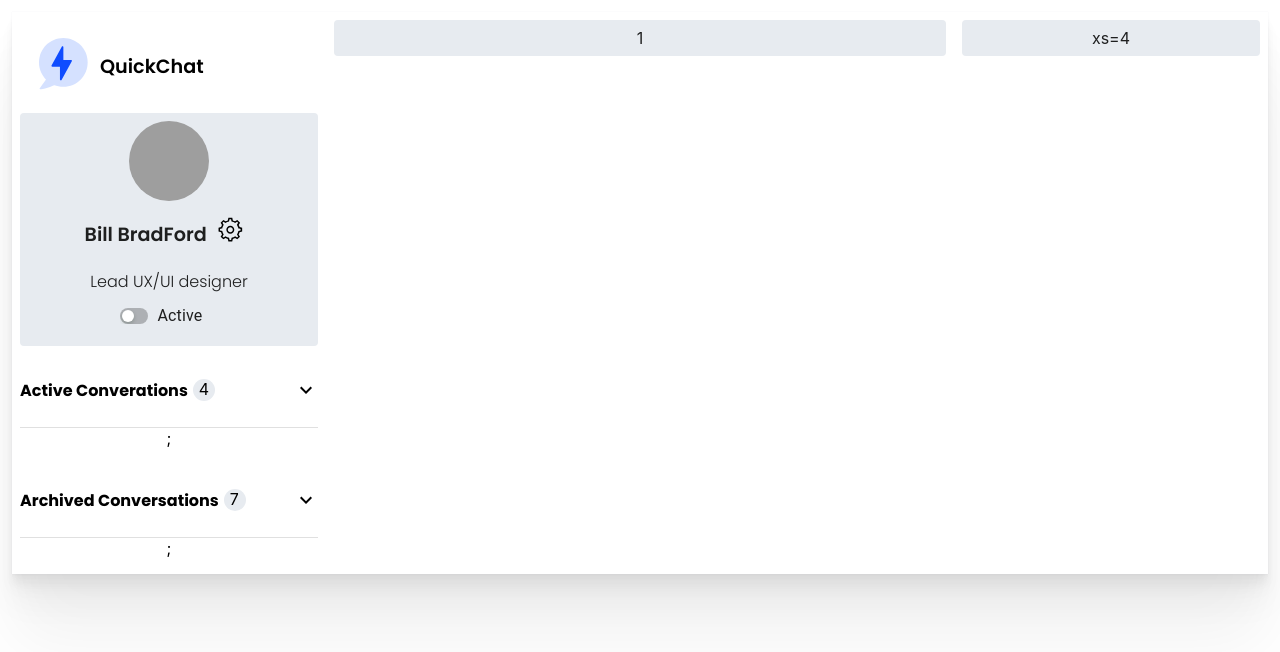
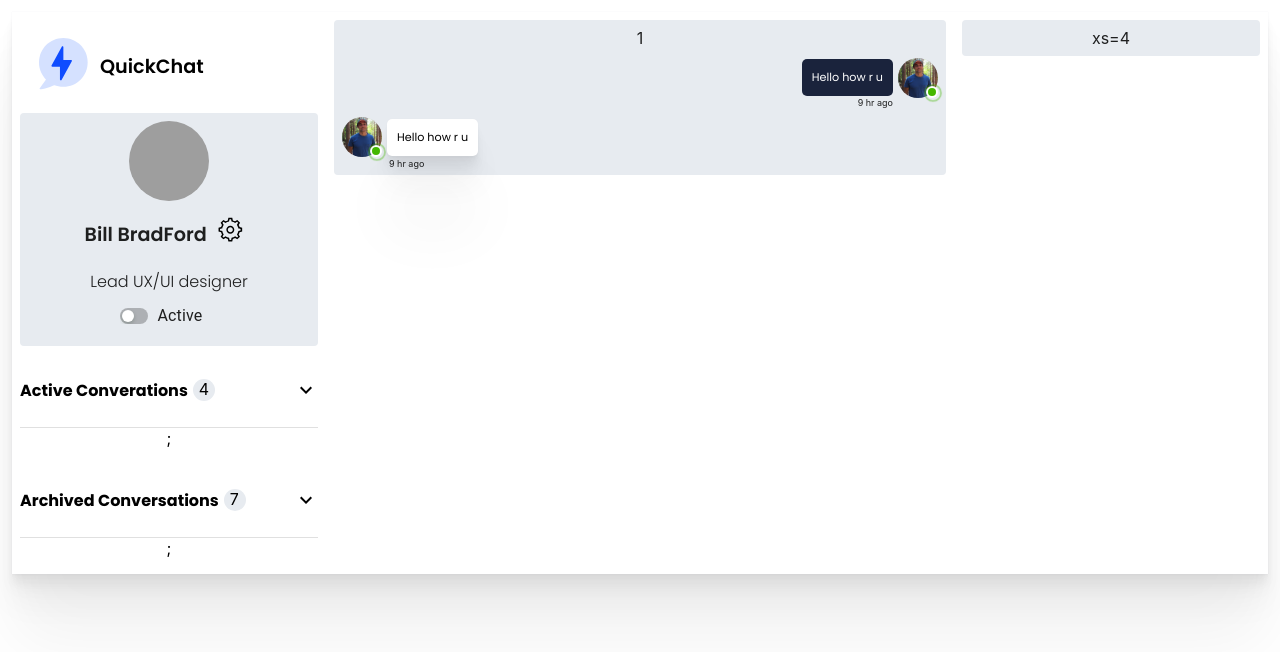
Before and after one commit to mcdhage98/chat-app, a React (Create React App) app: page / in a window 1280 px wide. Shown: the top 652 px of the page. Built offline with nearby package versions, Linux system fonts and the light colour scheme; grey boxes are pictures that could not be loaded.

Commit message:
added chat window

```diff
--- /dev/null
+++ b/src/Components/ActiveConversationListItem/ActiveConversationListItem.css
@@ -0,0 +1,13 @@
+.listMenu{
+	font-family: Poppins, serif;
+	font-weight:bold;
+}
+
+.listPerson{
+	font-family: Poppins,serif;
+	font-weight: 500;
+}
+
+.customCollapsibleList .MuiButtonBase-root.MuiListItemButton-root.Mui-selected{
+	background-color: #e7ebf0;
+}
--- /dev/null
+++ b/src/Components/ActiveConversationListItem/ActiveConversationListItem.js
@@ -0,0 +1,92 @@
+import React, { useState,useContext } from "react";
+import ListSubheader from "@mui/material/ListSubheader";
+import List from "@mui/material/List";
+import ListItemButton from "@mui/material/ListItemButton";
+import ListItemIcon from "@mui/material/ListItemIcon";
+import ListItemText from "@mui/material/ListItemText";
+import ListItem from "@mui/material/ListItem";
+import Collapse from "@mui/material/Collapse";
+import ExpandLess from "@mui/icons-material/ExpandLess";
+import ExpandMore from "@mui/icons-material/ExpandMore";
+import { Box, Divider } from "@mui/material";
+import NumberBadge from "../NumberBadge/NumberBadge";
+import { Avatar } from "@mui/material";
+import Avatars from "../../assets/Images";
+import "./ActiveConversationListItem.css";
+
+import { ChatWindowContext, changeAction } from "../../Context/ChatWindowContext";
+
+
+const CustomizedListItem = ({ list:argList, heading, totalNotifications }) => {
+  const [open, setOpen] = useState(false);
+  const [list,setList] = useState(argList);
+  const handleClick = () => {
+    setOpen(!open);
+  };
+
+  const {chatWindowDispatch } = useContext(ChatWindowContext);
+
+  const setListClickHandler = (id)=>{
+		let newList = list.map((person)=>{
+			if(person.id == id) person.selected=true;
+			else person.selected = false;
+			return person;
+		})
+		setList(newList)
+		chatWindowDispatch(changeAction(id));
+  }
+
+  return (
+    <div className="customCollapsibleList">
+      <ListItemButton
+        sx={{ display: "flex", justifyContent: "space-between" }}
+        disableGutters={true}
+        onClick={handleClick}
+      >
+        <Box
+          sx={{
+            display: "flex",
+            justifyContent: "flex-start",
+            alignItems: "center",
+          }}
+        >
+          <p className="listMenu">{heading}</p>
+          <NumberBadge notifications={totalNotifications} />
+        </Box>
+
+        {open ? <ExpandLess /> : <ExpandMore />}
+      </ListItemButton>
+      <Collapse in={open} timeout="auto" unmountOnExit>
+        <List component="li" disablePadding>
+          {list.map((person) => {
+            return (
+              <ListItemButton
+                key={person.id}
+                sx={{ display: "flex", justifyContent: "space-between" }}
+				selected={person.selected}
+				onClick ={()=> setListClickHandler(person.id)}
+              >
+                <Box  sx={{ display: "flex", justifyContent: "flex-start" }}>
+                  <ListItemIcon>
+                    <Avatar
+                      alt={person.name}
+                      src={Avatars[`Avatar${person.id}`]}
+                      sx={{ width: 50, height: 50 }}
+                    />
+                  </ListItemIcon>
+                  <p className="listPerson" key={person.id}>
+                    {person.name}
+                  </p>
+                </Box>
+                <NumberBadge notifications={person.notifications} active/>
+              </ListItemButton>
+            );
+          })}
+        </List>
+      </Collapse>
+      <Divider />
+    </div>
+  );
+};
+
+export default CustomizedListItem;
--- a/src/Components/ActiveConversationsList/ActiveConversationsList.js
+++ b/src/Components/ActiveConversationsList/ActiveConversationsList.js
@@ -1,7 +1,8 @@
 import React, { useState } from "react";
 import List from "@mui/material/List";
 import "./ActiveConversationsList.css";
-import CustomizedListItem from "../CustomizedListItem/CustomizedListItem"
+import CustomizedListItem from "../CustomizedListItem/CustomizedListItem";
+import ActiveConversationListItem from "../ActiveConversationListItem/ActiveConversationListItem";
 
 
 
@@ -45,7 +46,7 @@ export default function ChatList() {
   return (
     <div>
       <List component="nav" aria-labelledby="nested-list-subheader">
-          <CustomizedListItem list={chatPersons} totalNotifications={4} heading="Active Converations"/>;
+          <ActiveConversationListItem list={chatPersons} totalNotifications={4} heading="Active Converations"/>;
       </List>
     </div>
   );
--- a/src/Components/ChatWindow/ChatWindow.js
+++ b/src/Components/ChatWindow/ChatWindow.js
@@ -1,12 +1,17 @@
 import React,{useContext} from 'react';
 import Card from '../Card';
 import { ChatWindowContext } from '../../Context/ChatWindowContext';
+import SenderChatTile from '../SenderChatTile/SenderChatTile';
+import ReceiverChatTile from '../ReceiverChatTile/ReceiverChatTile';
 
 export default function ChatWindow(){
 	const {chatWindowState} =  useContext(ChatWindowContext);
 	return(
 		<div>
-		<Card>{chatWindowState.chatWindowNumber}</Card>
+		<Card>{chatWindowState.chatWindowNumber}
+		<SenderChatTile/>
+		<ReceiverChatTile/>
+		</Card>
 		</div>
 	)
 }
--- /dev/null
+++ b/src/Components/OnlineAvatarBadge/OnlineAvatarBadge.css
@@ -0,0 +1,4 @@
+/* span.MuiBadge-badge.MuiBadge-dot{
+	bottom:10px;
+	right:10px;
+} */
--- /dev/null
+++ b/src/Components/OnlineAvatarBadge/OnlineAvatarBadge.js
@@ -0,0 +1,52 @@
+import * as React from 'react';
+import { styled } from '@mui/material/styles';
+import Badge from '@mui/material/Badge';
+import Avatar from '@mui/material/Avatar';
+import Stack from '@mui/material/Stack';
+import Avatar1 from "../../assets/Images/Avatar1.jpg";
+import './OnlineAvatarBadge.css'
+
+const StyledBadge = styled(Badge)(({ theme }) => ({
+  '& .MuiBadge-badge': {
+    backgroundColor: '#44b700',
+    color: '#44b700',
+    boxShadow: `0 0 0 2px ${theme.palette.background.paper}`,
+    '&::after': {
+      position: 'absolute',
+      top: 0,
+      left: 0,
+      width: '100%',
+      height: '100%',
+      borderRadius: '50%',
+      animation: 'ripple 1.2s infinite ease-in-out',
+      border: '1px solid currentColor',
+      content: '""',
+    },
+  },
+  '@keyframes ripple': {
+    '0%': {
+      transform: 'scale(.8)',
+      opacity: 1,
+    },
+    '100%': {
+      transform: 'scale(2.4)',
+      opacity: 0,
+    },
+  },
+}));
+
+
+export default function BadgeAvatars() {
+  return (
+    <Stack direction="row" spacing={2}>
+      <StyledBadge
+        overlap="circular"
+        anchorOrigin={{ vertical: 'bottom', horizontal: 'right' }}
+        variant="dot"
+      >
+        <Avatar alt="Remy Sharp" src={Avatar1} sx={{ width: 40, height: 40 }}/>
+      </StyledBadge>
+
+    </Stack>
+  );
+}
--- /dev/null
+++ b/src/Components/ReceiverChatTile/ReceiverChatTile.css
@@ -0,0 +1,24 @@
+.receiverChatTile{
+	display: flex;
+	justify-content: flex-start;
+	align-items: center;
+	position:relative;
+}
+
+.receiverChatText{
+	border-radius: 5px;
+	background-color: white;
+	color: black;
+	font-family: Poppins, serif;
+	padding:10px;
+	margin-left: 5px;
+	font-size:0.7rem;
+	box-shadow:  0 0 1px rgb(53 72 91 / 7%), 0 2px 2px rgb(0 0 0 / 1%), 0 4px 4px rgb(0 0 0 / 2%), 0 10px 8px rgb(0 0 0 / 3%), 0 15px 15px rgb(0 0 0 / 3%), 0 30px 30px rgb(0 0 0 / 4%), 0 70px 65px rgb(0 0 0 / 5%)
+}
+
+.receiverChatDate{
+	position:absolute;
+	top:42px;
+	left:47px;
+	font-size: xx-small;
+}
--- /dev/null
+++ b/src/Components/ReceiverChatTile/ReceiverChatTile.js
@@ -0,0 +1,19 @@
+import React from 'react';
+import OnlineAvatarBadge from '../OnlineAvatarBadge/OnlineAvatarBadge';
+import './ReceiverChatTile.css';
+
+export default function ReceiverChatTile(){
+	return(
+		<div>
+		<div className="receiverChatTile">
+		<OnlineAvatarBadge/>
+			<p className="receiverChatText">
+				Hello how r u
+			</p>
+			<p className="receiverChatDate">9 hr ago</p>
+
+
+		</div>
+		</div>
+	)
+}
--- /dev/null
+++ b/src/Components/SenderChatTile/SenderChatTile.css
@@ -0,0 +1,23 @@
+.senderChatTile{
+	display: flex;
+	justify-content: flex-end;
+	align-items: center;
+	position:relative;
+}
+
+.senderChatText{
+	border-radius: 5px;
+	background-color: #1a233c;
+	color: white;
+	font-family: Poppins, serif;
+	padding:10px;
+	margin-right: 5px;
+	font-size:0.7rem;
+}
+
+.senderChatDate{
+	position:absolute;
+	top:40px;
+	right:45px;
+	font-size: xx-small;
+}
--- /dev/null
+++ b/src/Components/SenderChatTile/SenderChatTile.js
@@ -0,0 +1,18 @@
+import React from 'react';
+import OnlineAvatarBadge from '../OnlineAvatarBadge/OnlineAvatarBadge';
+import './SenderChatTile.css';
+
+export default function SenderChatTile(){
+	return(
+		<div>
+		<div className="senderChatTile">
+			<p className="senderChatText">
+				Hello how r u
+			</p>
+			<p className="senderChatDate">9 hr ago</p>
+			<OnlineAvatarBadge/>
+
+		</div>
+		</div>
+	)
+}
--- a/src/Context/ChatWindowContext.js
+++ b/src/Context/ChatWindowContext.js
@@ -10,5 +10,14 @@ const chatWindowReducer = (state,action)=>{
 	}
 }
 
+const changeAction = (chatWindowNumber) => {
+	return(
+		{
+			type:'change',
+			payload:chatWindowNumber
+		}
+	)
+}
 
-export { ChatWindowContext, chatWindowReducer}
+
+export { ChatWindowContext, chatWindowReducer , changeAction}
```
